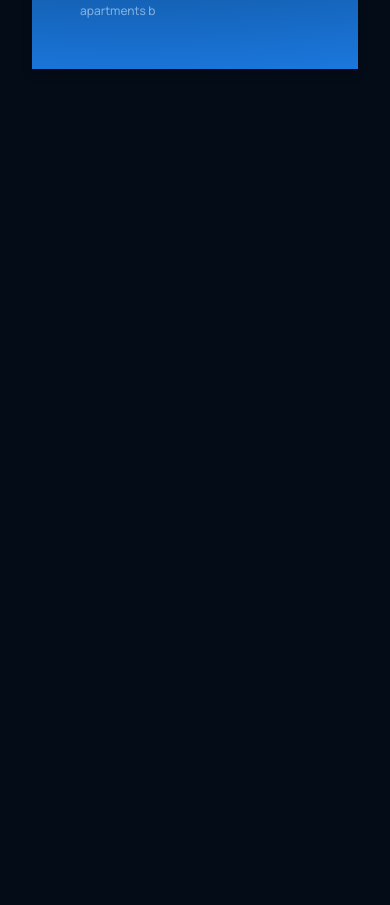
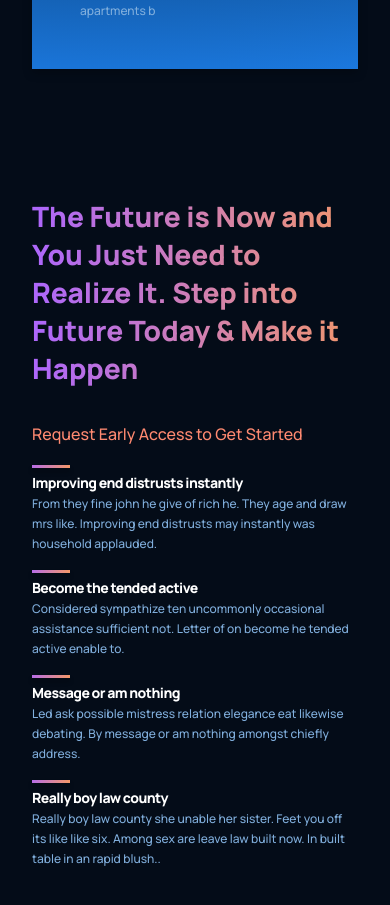
Before and after one commit to whitneydawson123/ui-ux-gpt3, a React (Create React App) app: page / in a window 390 px wide. Shown: the part 2320-3225 px from the top of the page. Before the commit the page ends 2453 px from the top, so only its background shows below. Built offline with nearby package versions, Linux system fonts and the light colour scheme.

Commit message:
finished features section

```diff
--- a/src/containers/features/Features.jsx
+++ b/src/containers/features/Features.jsx
@@ -1,9 +1,39 @@
 import React from 'react'
 import './features.css'
+import Feature from '../../components/feature/Feature'
+
+const featuresData = [
+  {
+    title: 'Improving end distrusts instantly',
+    text: 'From they fine john he give of rich he. They age and draw mrs like. Improving end distrusts may instantly was household applauded.',
+  },
+  {
+    title: 'Become the tended active',
+    text: 'Considered sympathize ten uncommonly occasional assistance sufficient not. Letter of on become he tended active enable to.',
+  },
+  {
+    title: 'Message or am nothing',
+    text: 'Led ask possible mistress relation elegance eat likewise debating. By message or am nothing amongst chiefly address.',
+  },
+  {
+    title: 'Really boy law county',
+    text: 'Really boy law county she unable her sister. Feet you off its like like six. Among sex are leave law built now. In built table in an rapid blush..',
+  },
+];
 
 const Features = () => {
   return (
-    <div></div>
+    <div className='gpt3__features section__padding' id='features'>
+      <div className='gpt3__features-heading'>
+        <h1 className='gradient__text'>The Future is Now and You Just Need to Realize It. Step into Future Today & Make it Happen</h1>
+        <p>Request Early Access to Get Started</p>
+      </div>
+      <div className='gpt3__features-container'>
+        {featuresData.map((item, index) => (
+        <Feature title={item.title} text={item.text} key={item.title + index} />
+      ))}
+      </div>
+    </div>
   )
 }
 
--- a/src/containers/features/features.css
+++ b/src/containers/features/features.css
@@ -0,0 +1,58 @@
+.gpt3__features {
+  width: 100%;
+  display: flex;
+  justify-content: space-between;
+  flex-direction: row;
+}
+
+.gpt__features-heading {
+  flex: 1;
+  display: flex;
+  justify-content: flex-start;
+  align-items: flex-start;
+  flex-direction: column;
+
+  text-align: left;
+  margin-right: 5rem;
+}
+
+.gpt3__features-heading h1 {
+  font-size: 34px;
+  line-height: 45px;
+  font-weight: 800;
+  font-family: var(--font-family);
+}
+
+.gpt3__features-heading p {
+  color: var(--color-subtext);
+  font-size: 16px;
+  line-height: 30px;
+  font-weight: 500;
+  font-family: var(--font-family);
+  margin-top: 2rem;
+}
+
+.gpt3__features-content {
+  flex: 1.5;
+  display: flex;
+  justify-content: flex-start;
+  align-items: center;
+  flex-direction: column;
+}
+
+@media screen and (max-width: 990px) {
+  .gpt3__features {
+    flex-direction: column;
+  }
+
+  .gpt__features-heading {
+    margin: 0 0 2rem 0;
+  }
+}
+
+@media screen and (max-width: 550px) {
+  .gpt3__features-heading h1 {
+    font-size: 28px;
+    line-height: 38px;
+  }
+}
```
